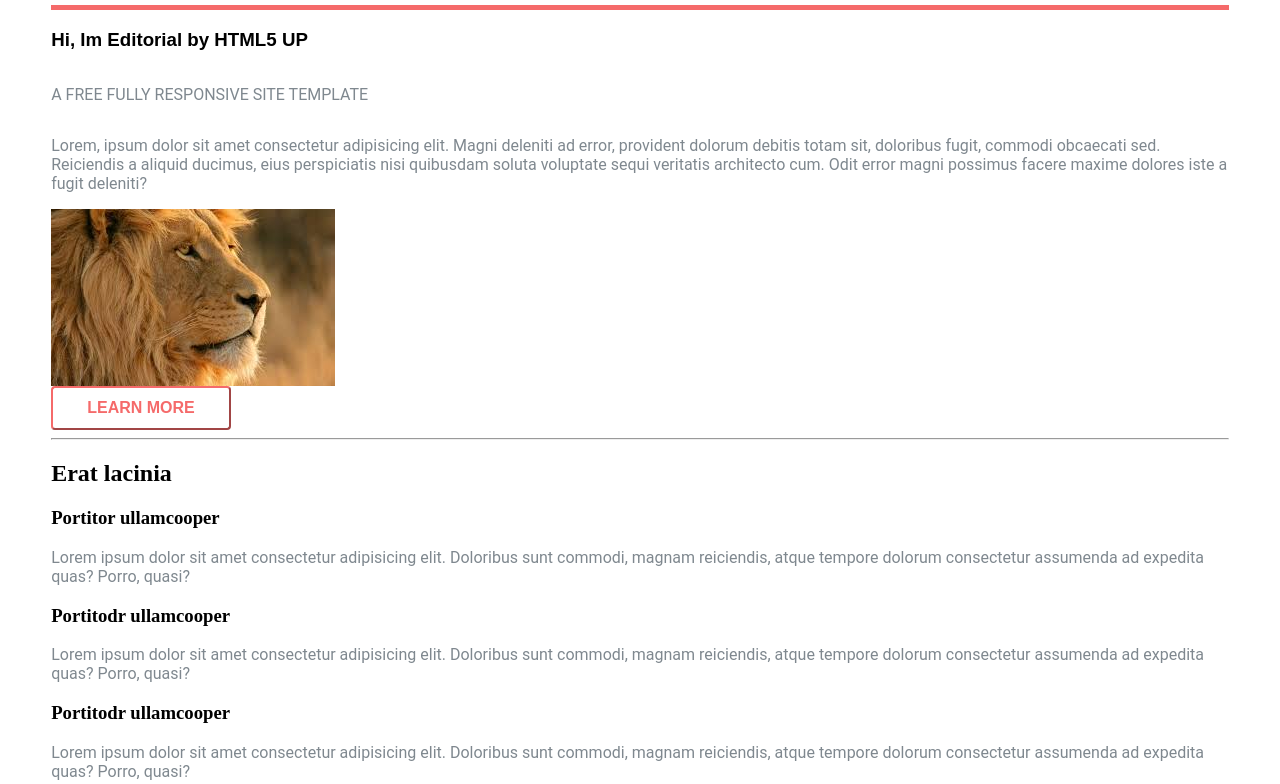
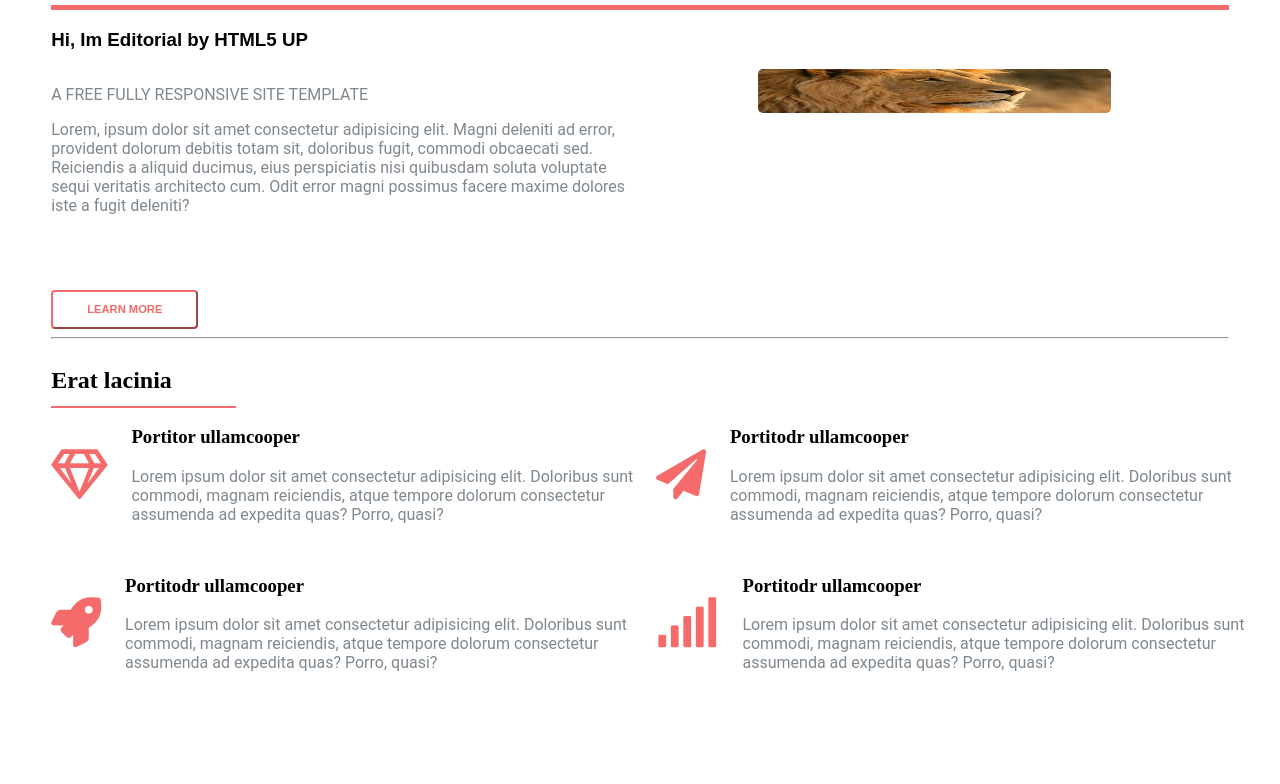
Before and after one commit to RFuentes22/Lab-3-CSS, a plain HTML site: page index.html in a window 1280 px wide. Shown: the part 62-846 px from the top of the page. After the commit the page ends 800 px from the top, so only its background shows below. Drawn offline with Linux system fonts and the light colour scheme.

Commit message:
terminado

```diff
--- a/assets/style.css
+++ b/assets/style.css
@@ -3,6 +3,9 @@ margin-left: 4%;
 margin-right: 4%;
 }
 
+.edit {
+    color: black ;
+}
 header{
     display: flex;
     justify-content: space-between;
@@ -11,6 +14,10 @@ header{
 h1 {
     font-family: sans-serif;
 }
+
+h2 {
+    margin-bottom: 12px;
+}
 p {
     font-family: 'Roboto', sans-serif;
     color: #7f888f;
@@ -18,7 +25,7 @@ p {
 
 .panel1{
     display: grid;
-    grid-auto-columns: repeat(2.5%);
+    grid-template-columns: 50% 50%;
 }
 
 .hr1 {
@@ -27,19 +34,19 @@ p {
     border: 0;
 }
 
-.button :hover {
+.button:hover {
     background-color: darkred;
 }
 
 .button {
     border-color: #f56a6a;
-    padding-bottom: 11px ;
+    padding-bottom: 12px ;
     padding-top: 11px ;
-  background-color: white ;
+    background-color: white ;
     color: #f56a6a ;
     font-weight: bold ;
     border-radius: 4px ;
-    font-size: 1rem ;
+    font-size: 0.7rem ;
     padding-left: 34px ;
     padding-right: 34px ;
 }
@@ -47,9 +54,52 @@ p {
 .title {
     display: inline;
 }
+
+.pict img {
+    width: 60%;
+    height: 20%;
+    border-radius: 5px;
+
+
+}
+
+.pict{
+    display: flex;
+    justify-content: center;
+}
+
 .socialm ul li {
     list-style: none;
     display: inline;
     padding: 0px;
     margin: 0%;
 }
+
+.paraph {
+    display: grid;
+    grid-template-columns: 50% 50% ;
+    grid-gap: 1em;
+}
+
+.topic-2 {
+    display: inline-block;
+    padding-right: 4em;
+    border-bottom: 0.5em;
+    border-bottom: 2px solid #f56a6a ;
+}
+
+
+
+.p1{
+    display: flex;
+    align-items: center
+}
+
+.icons{
+    margin-right: 1.5em;
+    color: #f56a6a;
+}
+
+.icons i {
+    font-size: 50px;
+}
--- a/index.html
+++ b/index.html
@@ -7,14 +7,14 @@
     <meta http-equiv="X-UA-Compatible" content="ie=edge">
     <link rel="stylesheet" href="https://use.fontawesome.com/releases/v5.3.1/css/all.css" integrity="sha384-mzrmE5qonljUremFsqc01SB46JvROS7bZs3IO2EmfFsd15uHvIt+Y8vEf7N7fWAU"
         crossorigin="anonymous">
-    <link rel="stylesheet" href="assets/style.css" >
+    <link rel="stylesheet" href="assets/style.css">
     <title>Editorial Html5</title>
 </head>
 
 <body>
     <header>
         <div class="title">
-                <p><b>Editorial</b> by HTML5 UP</p>
+            <p><b class="edit">Editorial</b> by HTML5 UP</p>
         </div>
         <nav>
             <div class="socialm">
@@ -41,20 +41,26 @@
 
         <section>
             <div class="panel1">
-
+                <div>
                     <p>A FREE FULLY RESPONSIVE SITE TEMPLATE</p>
 
-                <p>Lorem, ipsum dolor sit amet consectetur adipisicing elit. Magni deleniti ad error, provident dolorum debitis
-                    totam sit, doloribus fugit, commodi obcaecati sed. Reiciendis a aliquid ducimus, eius perspiciatis nisi
-                    quibusdam soluta voluptate sequi veritatis architecto cum. Odit error magni possimus facere maxime dolores
+                    <p>Lorem, ipsum dolor sit amet consectetur adipisicing elit. Magni deleniti ad error, provident
+                        dolorum debitis
+                        totam sit, doloribus fugit, commodi obcaecati sed. Reiciendis a aliquid ducimus, eius
+                        perspiciatis nisi
+                        quibusdam soluta voluptate sequi veritatis architecto cum. Odit error magni possimus facere
+                        maxime dolores
                         iste a fugit deleniti?</p>
+                </div>
+                <div class="pict">
+                    <img src="assets/img/lion.jpeg" >
+                </div>
 
-                    <img src="assets/img/lion.jpeg">
-
+            </div>
             <div>
                 <button class="button">LEARN MORE</button>
             </div>
-            </div>
+
 
 
         </section>
@@ -62,52 +68,64 @@
         <hr>
 
         <section>
-            <div class="topic">
+            <div class="topic-2">
                 <h2>Erat lacinia</h2>
             </div>
 
             <div class="paraph">
                 <div class="p1">
+                    <div class="icons">
+                        <i class="far fa-gem"></i>
+                    </div>
+                    <div>
                         <h3>Portitor ullamcooper</h3>
-                    <p>Lorem ipsum dolor sit amet consectetur adipisicing elit. Doloribus sunt commodi, magnam reiciendis, atque
+                        <p>Lorem ipsum dolor sit amet consectetur adipisicing elit. Doloribus sunt commodi, magnam
+                            reiciendis, atque
                             tempore dolorum consectetur assumenda ad expedita quas? Porro, quasi?</p>
+                    </div>
 
                 </div>
 
-                <div class="p2">
+                <div class="p1">
+                    <div class="icons">
+                            <i class="fas fa-paper-plane"></i>
+                    </div>
+                    <div>
                         <h3>Portitodr ullamcooper</h3>
-                    <p>Lorem ipsum dolor sit amet consectetur adipisicing elit. Doloribus sunt commodi, magnam reiciendis, atque
+                        <p>Lorem ipsum dolor sit amet consectetur adipisicing elit. Doloribus sunt commodi, magnam
+                            reiciendis, atque
                             tempore dolorum consectetur assumenda ad expedita quas? Porro, quasi?</p>
-
+                    </div>
                 </div>
 
-                <div class="p2">
+                <div class="p1">
+                    <div class="icons">
+
+                            <i class="fas fa-rocket"></i>
+                    </div>
+                    <div>
                         <h3>Portitodr ullamcooper</h3>
-                    <p>Lorem ipsum dolor sit amet consectetur adipisicing elit. Doloribus sunt commodi, magnam reiciendis, atque
+                        <p>Lorem ipsum dolor sit amet consectetur adipisicing elit. Doloribus sunt commodi, magnam
+                            reiciendis, atque
                             tempore dolorum consectetur assumenda ad expedita quas? Porro, quasi?</p>
-
                     </div>
-
-                <div class="p3">
+                </div>
+                <div class="p1">
+                    <div class="icons">
+                        <i class="fas fa-signal"></i>
+                    </div>
+                    <div>
                         <h3>Portitodr ullamcooper</h3>
-                    <p>Lorem ipsum dolor sit amet consectetur adipisicing elit. Doloribus sunt commodi, magnam reiciendis, atque
+                        <p>Lorem ipsum dolor sit amet consectetur adipisicing elit. Doloribus sunt commodi, magnam
+                            reiciendis, atque
                             tempore dolorum consectetur assumenda ad expedita quas? Porro, quasi?</p>
-
                     </div>
-                <div class="p4">
-                    <h3>Portitodr ullamcooper</h3>
-                    <p>Lorem ipsum dolor sit amet consectetur adipisicing elit. Doloribus sunt commodi, magnam reiciendis, atque
-                        tempore dolorum consectetur assumenda ad expedita quas? Porro, quasi?</p>
-
                 </div>
             </div>
 
         </section>
 
-
-
     </article>
-
 
 </body>
 
```
Lines whose indentation alone changed are shown as unchanged.
